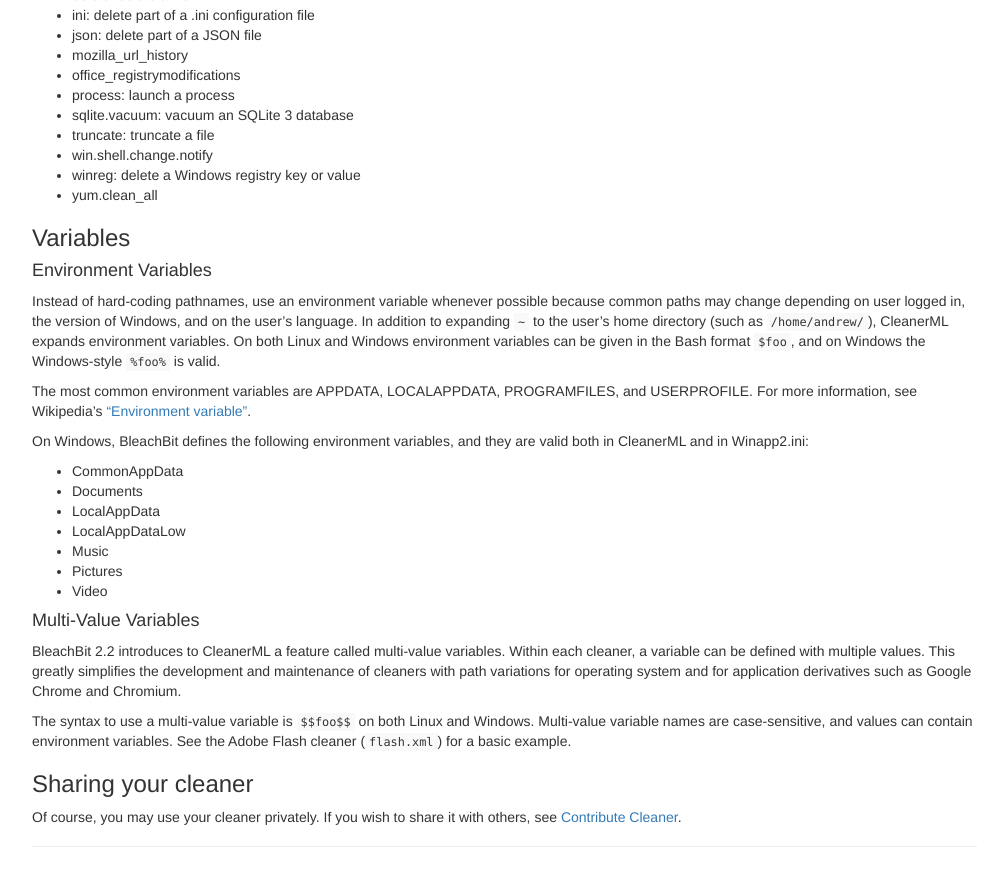
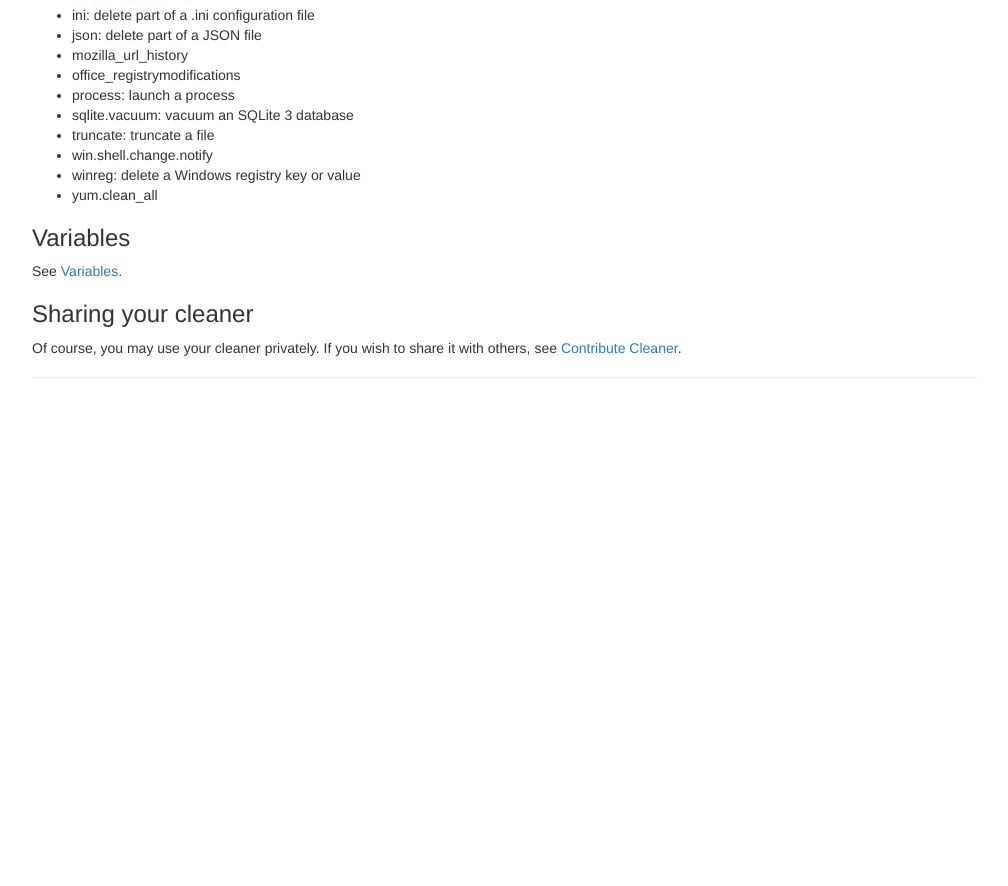
Before and after one commit to bleachbit/docs, a Jekyll site: the page built from _posts/2015-09-25-cleanerml.md, in a window 1280 px wide and 900 px high, scrolled down 1971 px. Shown: the top 886 px of the window, without its empty margins (233-1241 px from the left). Built offline with Jekyll 4.4.1, drawn with Linux system fonts in a browser that asks for light colours; after the commit the page ends 2410 px from its top, so only the background shows below that; some of the changed text lies outside the part shown.

Commit message:
Spin off variables into a separate article

````diff
--- a/_config.yml
+++ b/_config.yml
@@ -22,6 +22,7 @@
     ['doc', 'Documentation'],
     ['tut', 'Tutorial'],
     ['ref', 'Reference'],
+    ['cml', 'CleanerML'],
     ['dev', 'Developers'],
     ['post', 'Posts']
 ]
--- a/_posts/2015-09-25-cleanerml.md
+++ b/_posts/2015-09-25-cleanerml.md
@@ -1,9 +1,9 @@
 ---
 layout: page
-title: "CleanerML"
-category: doc
-date: 2015-09-25 23:35:38
-order: 7
+title: "Introduction"
+category: cml
+date: 2000-01-01 00:01:00
+# The date is set to an old date to keep this article first in its section.
 ---
 
 **CleanerML** is a simple yet powerful markup language for writing cleaners. Most of BleachBit's cleaners are written in CleanerML, and you can write your own cleaners in CleanerML too.
@@ -107,27 +107,7 @@
 
 ### Variables
 
-#### Environment Variables
-
-Instead of hard-coding pathnames, use an environment variable whenever possible because common paths may change depending on user logged in, the version of Windows, and on the user's language. In addition to expanding ```~``` to the user's home directory (such as ```/home/andrew/```), CleanerML expands environment variables. On both Linux and Windows environment variables can be given in the Bash format ```$foo```, and on Windows the Windows-style ```%foo%``` is valid.
-
-The most common environment variables are APPDATA, LOCALAPPDATA, PROGRAMFILES, and USERPROFILE. For more information, see Wikipedia's ["Environment variable"](https://en.wikipedia.org/wiki/Environment_variable).
-
-On Windows, BleachBit defines the following environment variables, and they are valid both in CleanerML and in Winapp2.ini:
-
-* CommonAppData
-* Documents
-* LocalAppData
-* LocalAppDataLow
-* Music
-* Pictures
-* Video
-
-#### Multi-Value Variables
-
-BleachBit 2.2 introduces to CleanerML a feature called multi-value variables. Within each cleaner, a variable can be defined with multiple values. This greatly simplifies the development and maintenance of cleaners with path variations for operating system and for application derivatives such as Google Chrome and Chromium.
-
-The syntax to use a multi-value variable is `$$foo$$` on both Linux and Windows. Multi-value variable names are case-sensitive, and values can contain environment variables. See the Adobe Flash cleaner (`flash.xml`) for a basic example.
+See [Variables](/cml/variables.html).
 
 ### Sharing your cleaner
 
````
Also changed, not shown: _posts/2019-04-19-variables.md (added, +78 -0 lines).
